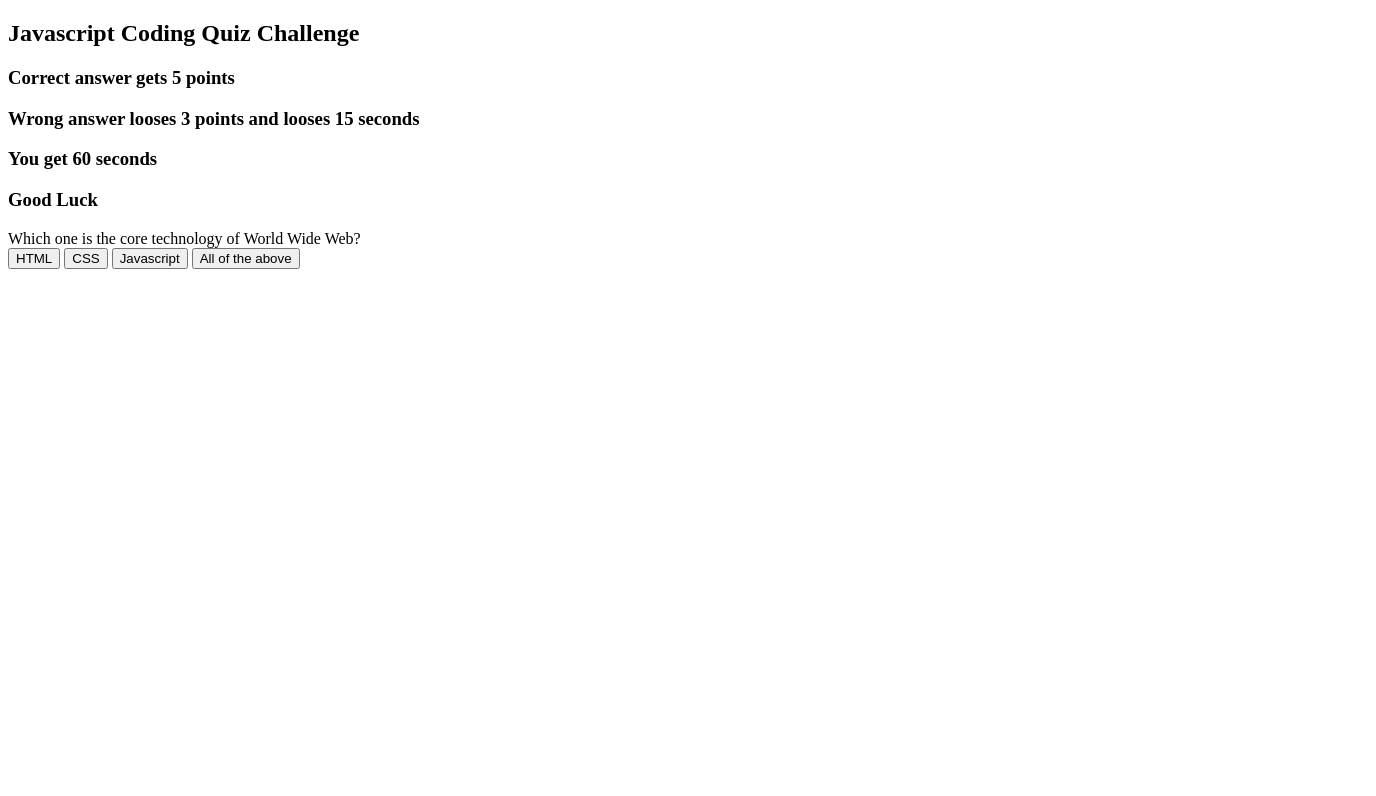
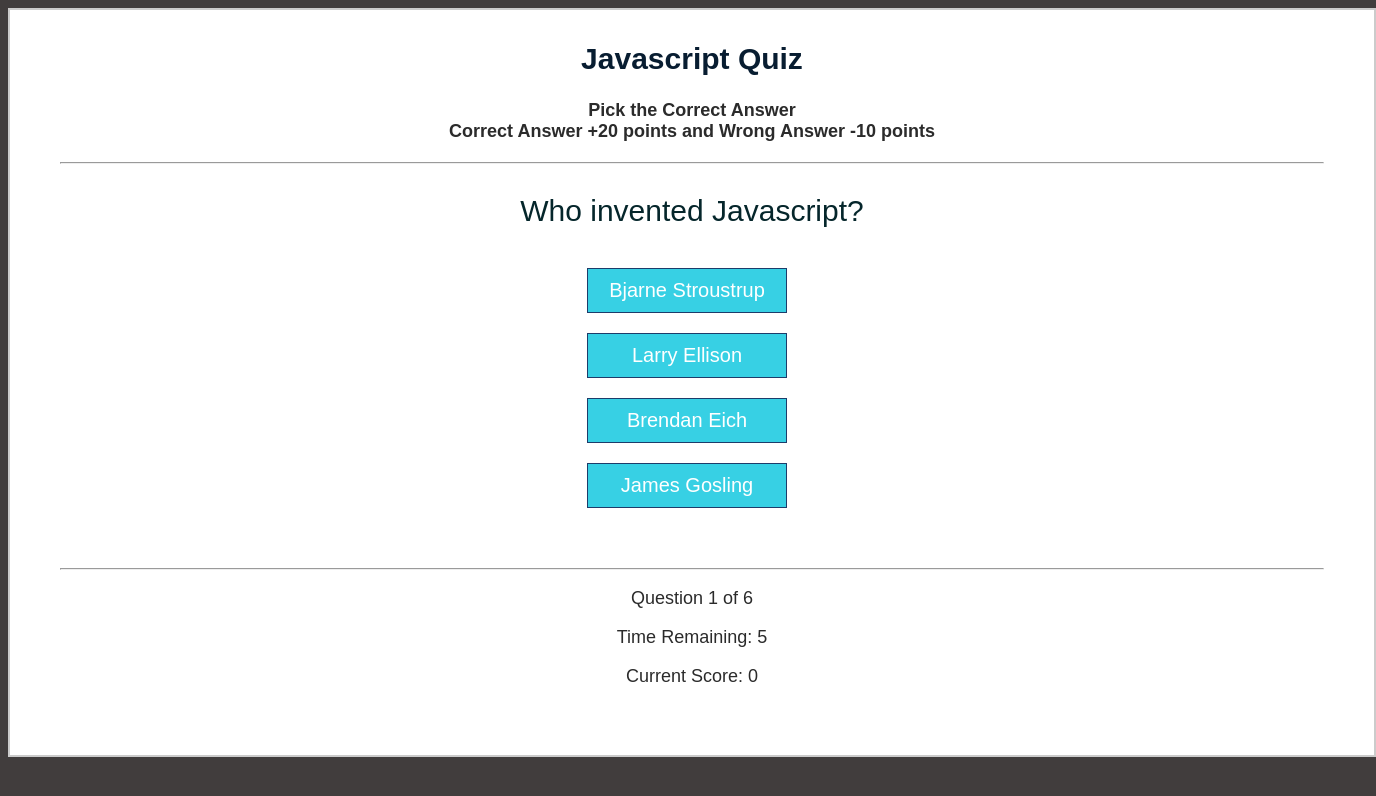
Before and after one commit to murali-sa/Homework04, a plain HTML site: page index.html in a window 1280 px wide. Shown: the whole page, 1376 px wide, since content can reach past the window. Drawn offline with Linux system fonts and the light colour scheme.

Commit message:
Add files via upload

```diff
--- a/index.html
+++ b/index.html
@@ -1,37 +1,37 @@
 <!DOCTYPE html>
-<html lang="en">
-<head>
-  <meta charset="UTF-8">
-  <meta name="viewport" content="width=device-width, initial-scale=1.0">
-  <meta http-equiv="X-UA-Compatible" content="ie=edge">
-  <title>Code Quiz</title>
-  <link rel="stylesheet" href="./style.css">
+<html>
+<head lang="en">
+    <meta charset="UTF-8">
+    <title>Javascript Quiz</title>
+    <link rel="stylesheet" type="text/css" href="style.css">
 </head>
 <body>
-<!--   main page    -->
-  <div class="secheading">
-    <h2>Javascript Coding Quiz Challenge</h2>
-    <h3>Correct answer gets 5 points</h3>
-    <h3>Wrong answer looses 3 points and looses 15 seconds</h3>
-    <h3>You get 60 seconds</h3>
-    <h3>Good Luck</h3>
-  </div>
-  <!--  run quiz            -->
-  <!--  run the quiz for the number of questions     -->
-  <!--              -->
-  <div id="quiz"></div>
+    <div class="grid">
+        <div id="quiz">
+            <h1>Javascript Quiz</h1>
+             <h3 id="subsection">Pick the Correct Answer<br>
+             Correct Answer +20 points and Wrong Answer -10 points</h3>
+            <hr style="margin-bottom: 20px">
 
-    <button id="selection1"></button>
-    <button id="selection2"></button>
-    <button id="selection3"></button>
-    <button id="selection4"></button>
-  <!--              -->
-    <div id="results"></div>
+            <p id="question"></p>
 
-  <!--              -->
+            <div class="buttons">
+                <button id="btn0"><span id="choice0"></span></button><br>
+                <button id="btn1"><span id="choice1"></span></button><br>
+                <button id="btn2"><span id="choice2"></span></button><br>
+                <button id="btn3"><span id="choice3"></span></button>
+            </div>
 
-  <!-- <script src="./script.js" ></script> -->
+            <hr style="margin-top: 50px">
+            <footer>
+                <p id="progress">Question x of y</p>
+                <p id="timer"></p>
+                <p id="points">points</p>
+        </div>
+    </div>
 
-  <script src="./question.js" ></script>
+
+<script src="question.js"></script>
+
 </body>
 </html>
--- a/question.js
+++ b/question.js
@@ -1,67 +1,139 @@
-var quizResult = document.getElementById("results");
 //
-// button selections
+// function - Quiz
 //
-var eQ = document.getElementById("quiz");
-var eS1 = document.getElementById("selection1");
-var eS2 = document.getElementById("selection2");
-var eS3 = document.getElementById("selection3");
-var eS4 = document.getElementById("selection4");
+function Quiz(questions) {
+    this.score = 0;
+    this.questions = questions;
+    this.questionIndex = 0;
+}
 //
-var sSelectionl = document.querySelector("#selection1");
-var sSelection2 = document.querySelector("#selection2");
-var sSelection3 = document.querySelector("#selection3");
-var sSelection4 = document.querySelector("#selection4");
+// function - Quiz - end
 //
-// object: question and answer list with correct answer
 //
-const myQuestions = [
-  {
-    question: "Who invented JavaScript?",
-    answer1: "Bjarne Stroustrup",
-    answer2: "Larry Ellison",
-    answer3: "Brendan Eich",
-    answer4: "James Gosling",
-    correctAnswer: "Brendan Eich"
-  },
-  {
-    question: "Which one is the core technology of World Wide Web?",
-    answer1: "HTML",
-    answer2: "CSS",
-    answer3: "Javascript",
-    answer4: "All of the above",
-    correctAnswer: "All of the above"
-  }
+// set question index
+//
+Quiz.prototype.getQuestionIndex = function() {
+    return this.questions[this.questionIndex];
+}
+console.log(Quiz);
+//
+//
+Quiz.prototype.guess = function(answer) {
+    if(this.getQuestionIndex().isCorrectAnswer(answer)) {
+//        this.score++;
+          this.score = this.score + 20;
+    } else {
+          this.score = this.score - 10;
+    }
+    this.questionIndex++;
+    console.log(this.questionIndex);
+}
+
+//
+//
+Quiz.prototype.isEnded = function() {
+    return this.questionIndex === this.questions.length;
+}
+//
+//
+function Question(text, choices, answer) {
+    this.text = text;
+    this.choices = choices;
+    this.answer = answer;
+}
+//
+//
+Question.prototype.isCorrectAnswer = function(choice) {
+    return this.answer === choice;
+}
+//
+// function populate the questions
+//
+function populate() {
+    if(quiz.isEnded()) {
+        showScores();
+    }
+    else {
+        // show question
+        var element = document.getElementById("question");
+        element.innerHTML = quiz.getQuestionIndex().text;
+
+        // show options
+        var choices = quiz.getQuestionIndex().choices;
+        for(var i = 0; i < choices.length; i++) {
+            var element = document.getElementById("choice" + i);
+            element.innerHTML = choices[i];
+            guess("btn" + i, choices[i]);
+        }
+
+        showProgress();
+    }
+};
+//
+// function display timer
+//
+var remTime = 10;
+var takenTime = 0;
+document.getElementById("timer").innerHTML = "Time Remaining: " + remTime;
+var myTime = setInterval(myTimer, 1000);
+function myTimer() {
+    takenTime = takenTime + 1;
+    remTime = remTime - 1;
+    document.getElementById("timer").innerHTML = "Time Remaining: " + remTime;
+    if(remTime < 1) {
+        clearInterval(myTime);
+        showScores();
+    }
+}
+//
+// function user selection
+//
+function guess(id, guess) {
+    var button = document.getElementById(id);
+    button.onclick = function() {
+        quiz.guess(guess);
+        populate();
+    }
+};
+//
+// function display quiz progress
+//
+function showProgress() {
+    var currentQuestionNumber = quiz.questionIndex + 1;
+    var element = document.getElementById("progress");
+    element.innerHTML = "Question " + currentQuestionNumber + " of " + quiz.questions.length;
+
+    var element = document.getElementById("points");
+    element.innerHTML = "Current Score: " + quiz.score;
+};
+//
+// function display score
+//
+function showScores() {
+    console.log("this gets called -----");
+    clearInterval(myTime);
+    var gameOverHTML = "<h3>Results</h3>";
+    gameOverHTML += "<h3> Your scores: " + quiz.score + "</h3>";
+    gameOverHTML += "<h3> Time Taken: " + takenTime + "</h3>";
+    var element = document.getElementById("subsection");
+    element.innerHTML = gameOverHTML;
+};
+//
+// list of questions
+//
+var questions = [
+    new Question("Who invented Javascript?", ["Bjarne Stroustrup", "Larry Ellison","Brendan Eich", "James Gosling"], "Brendan Eich"),
+    new Question("Which one is the core technology of World Wide Web?", ["HTML", "Javascript", "CSS", "All of the above"], "All of the above"),
+    new Question("Inside which HTML element do we put the JavaScript?", ["Python Script", "JQuery","Django", "NodeJS"], "Django"),
+    new Question("Which is used for Connect To Database?", ["PHP", "HTML", "JS", "All"], "PHP"),
+    new Question("Inside which HTML element do we put the JavaScript?", ["Python Script", "JQuery","Django", "NodeJS"], "Django"),
+    new Question("Which is used for Connect To Database?", ["PHP", "HTML", "JS", "All"], "PHP")
 ];
-console.log(myQuestions);
 //
-// Loop thru questions
+// create quiz
 //
-for (var i = 0; i<myQuestions.length; i++) {
-  eQ.textContent = myQuestions[i].question;
-  eS1.textContent = myQuestions[i].answer1;
-  eS2.textContent = myQuestions[i].answer2;
-  eS3.textContent = myQuestions[i].answer3;
-  eS4.textContent = myQuestions[i].answer4;
+var quiz = new Quiz(questions);
 //
-  console.log("Question: " + eQ.textContent);
-  console.log("1st option: " + eS1.textContent);
-  console.log("2st option: " + eS2.textContent);
-  console.log("3st option: " + eS3.textContent);
-  console.log("4st option: " + eS4.textContent);
+// start the process
 //
-// add timer
-//
-sSelectionl.addEventListener("click", function() {
-  console.log("first choice selected ")
-});
-sSelection2.addEventListener("click", function() {
-  console.log("second choice selected")
-});
-sSelection3.addEventListener("click", function() {
-  console.log("third choice selected")
-});
-sSelection4.addEventListener("click", function() {
-  console.log("fourth choice selected")
-});
-}
+populate();
--- a/style.css
+++ b/style.css
@@ -1,21 +1,73 @@
-.outer-div {
-  width: 90%;
-  height: 100vh;
-  background-color: #78A1BB;
-  cursor: pointer;
-  padding: 100px;
+body {
+    background-color: #413D3D;
+    font-family: Arial, Helvetica, sans-serif;
 }
 
-.inner-div-1 {
-  width: 90%;
-  height: 100vh;
-  background-color: #EBF5EE;
-  padding: 100px;
+.grid {
+    width: 100%;
+    height: auto;
+    margin: 0 auto;
+    background-color: #fff;
+    padding: 10px 50px 50px 50px;
+    border: 2px solid #cbcbcb;
+
 }
 
-.button {
-  background-color: #283044;
-  color: white;
-  padding: 20px;
-  margin: 100px;
+.grid h1 {
+    font-family: Arial, Helvetica, sans-serif;
+    font-size: 30px;
+    text-align: center;
+    color: #081d31;
+    padding: 2px 0px;
+
 }
+.grid h3 {
+    font-family: Arial, Helvetica, sans-serif;
+    font-size: 20px;
+    text-align: center;
+    color: #081d31;
+    padding: 2px 0px;
+
+}
+.grid #subsection {
+    color: #2b2b2b;
+    text-align: center;
+    font-size: 18px;
+}
+
+.grid #question {
+    font-family: Arial, Helvetica, sans-serif;
+    font-size: 30px;
+    text-align: center;
+    color: rgb(5, 38, 43);
+}
+
+.buttons {
+    margin-top: 30px;
+    text-align: center;
+}
+
+#btn0, #btn1, #btn2, #btn3 {
+    background-color:rgb(55, 208, 228);
+    width: 200px;
+    font-size: 20px;
+    color: #fff;
+    border: 1px solid #1D3C6A;
+    margin: 10px 10px 10px 0px;
+    padding: 10px 10px;
+}
+
+#btn0:hover, #btn1:hover, #btn2:hover, #btn3:hover {
+    cursor: pointer;
+    background-color: rgb(7, 37, 48);
+}
+
+#btn0:focus, #btn1:focus, #btn2:focus, #btn3:focus {
+    outline: 0;
+}
+
+#progress, #timer, #points {
+    text-align: center;
+    color: #2b2b2b;
+    font-size: 18px;
+}
```
